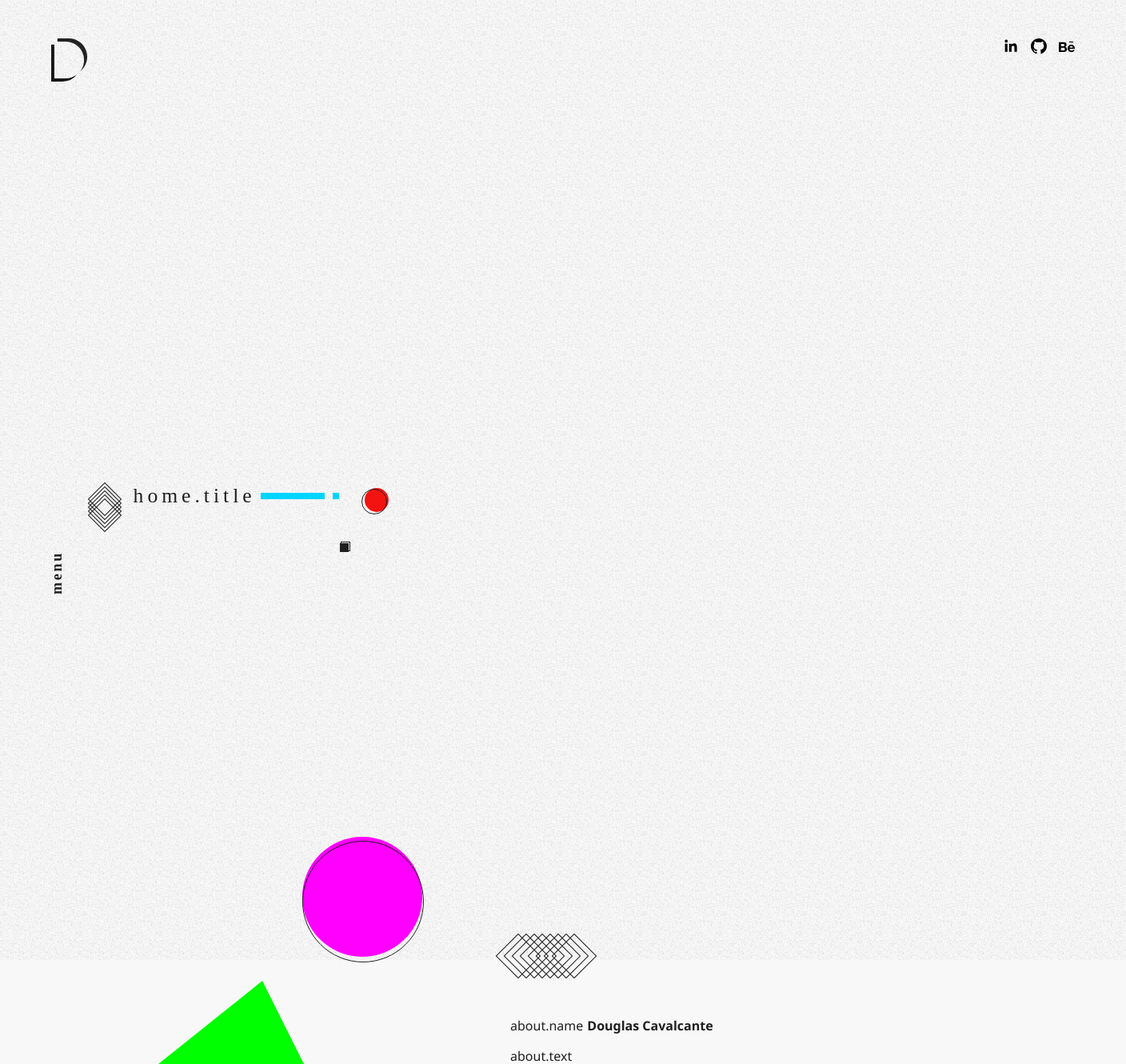
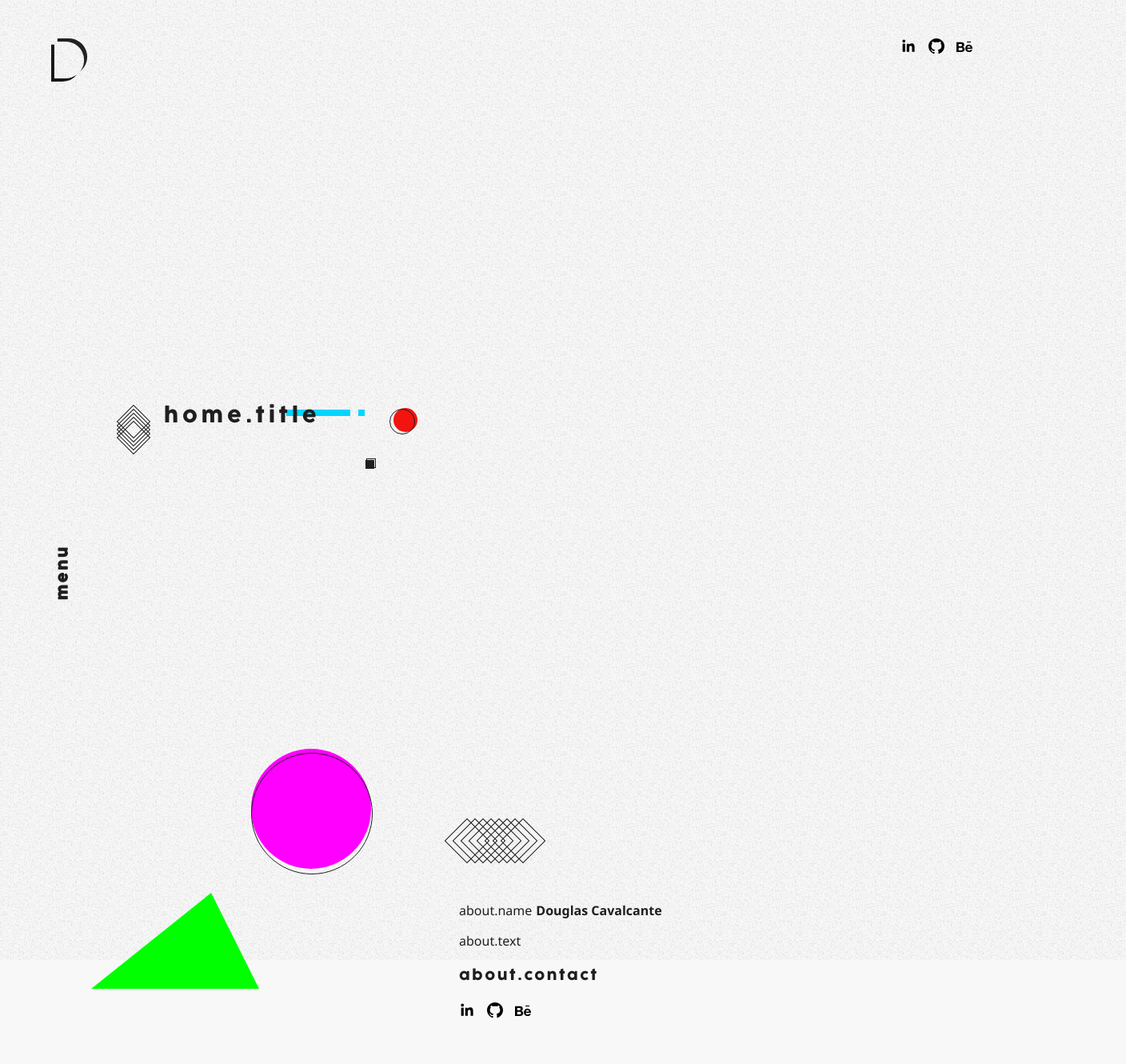
Before and after one commit to dxxglas/dxxglas.xyz, a React (Create React App) app: page / in a window 1280 px wide. Shown: the top 1330 px of the page at 80% size, 1408 px wide, since content can reach past the window. Built offline with nearby package versions, Linux system fonts and the light colour scheme; what i18next-xhr-backend would draw is missing.

Commit message:
b-structure: change pages reference to sections and add margin

```diff
--- a/src/app/App.scss
+++ b/src/app/App.scss
@@ -16,11 +16,6 @@ body {
 
     a {
         text-decoration: none;
-    }
-    .content {
-        width: 100vw;
-        height: 100vh;
-        padding: 3em 4em;
     }
 }
 
--- a/src/app/App.tsx
+++ b/src/app/App.tsx
@@ -5,8 +5,8 @@ import '../providers/i18n';
 import { Header } from './components/Header/Header';
 import { Navbar } from './components/Navbar/Navbar';
 
-import { Home } from './pages/Home/Home';
-import { About } from './pages/About/About';
+import { Home } from './sections/Home/Home';
+import { About } from './sections/About/About';
 
 export const App = (): JSX.Element => {
     const [isNavbarOpen, setIsNavbarOpen] = React.useState(false);
@@ -16,7 +16,7 @@ export const App = (): JSX.Element => {
             <div className="background"></div>
             <Header setNavbarStatus={setIsNavbarOpen} />
             <Navbar setNavbarStatus={setIsNavbarOpen} isOpen={isNavbarOpen} />
-            <main className="content">
+            <main className="main">
                 <Home />
                 <About />
             </main>
--- a/src/app/components/Header/Header.scss
+++ b/src/app/components/Header/Header.scss
@@ -3,7 +3,7 @@
 
 .header {
     height: calc(100vh - 6em);
-    margin: 3em 4em;
+    margin: 0 4em;
 
     position: fixed;
     z-index: 5;
@@ -24,6 +24,7 @@
     }
 
     .navbarTitle {
+        @include cocogoose();
         font-size: 18px;
         font-weight: bold;
         line-height: 26px;
--- a/src/app/components/Navbar/Navbar.scss
+++ b/src/app/components/Navbar/Navbar.scss
@@ -15,7 +15,7 @@
     height: 0px;
     background-color: transparent;
 
-    position: absolute;
+    position: fixed;
     bottom: 0;
     left: 0;
 
@@ -23,6 +23,8 @@
     box-sizing: border-box;
 
     color: transparent;
+
+    @include cocogoose();
 
     -webkit-transition: all 0.2s ease;
     -moz-transition: all 0.2s ease;
--- a/src/app/pages/About/About.scss
+++ b/src/app/sections/About/About.scss
@@ -1,8 +1,9 @@
 @import '../../App.scss';
 
 .about {
-    width: 100%;
-    height: 100%;
+    width: calc(100vw - 8em);
+    height: calc(100vh - 6em);
+    margin: 3em 4em;
 
     display: flex;
     justify-content: center;
--- a/src/app/pages/Home/Home.scss
+++ b/src/app/sections/Home/Home.scss
@@ -2,8 +2,9 @@
 @import '../../App.scss';
 
 .home {
-    width: 100%;
-    height: 100%;
+    width: calc(100vw - 8em);
+    height: calc(100vh - 6em);
+    margin: 3em 4em;
 
     display: flex;
     justify-content: center;
@@ -28,10 +29,12 @@
 
         position: absolute;
         bottom: 12em;
-        left: 2em;
+        left: 4em;
 
         display: flex;
         justify-content: space-evenly;
+
+        @include cocogoose();
 
         .rectangleBox {
             display: flex;
@@ -41,7 +44,7 @@
 
             position: relative;
 
-            margin: 1.6em;
+            margin: 2em;
 
             .rectangle {
                 width: 30px;
```
Also changed, not shown: src/app/sections/About/About.tsx (renamed from src/app/pages/About/About.tsx), src/app/sections/Home/Home.tsx (renamed from src/app/pages/Home/Home.tsx).
